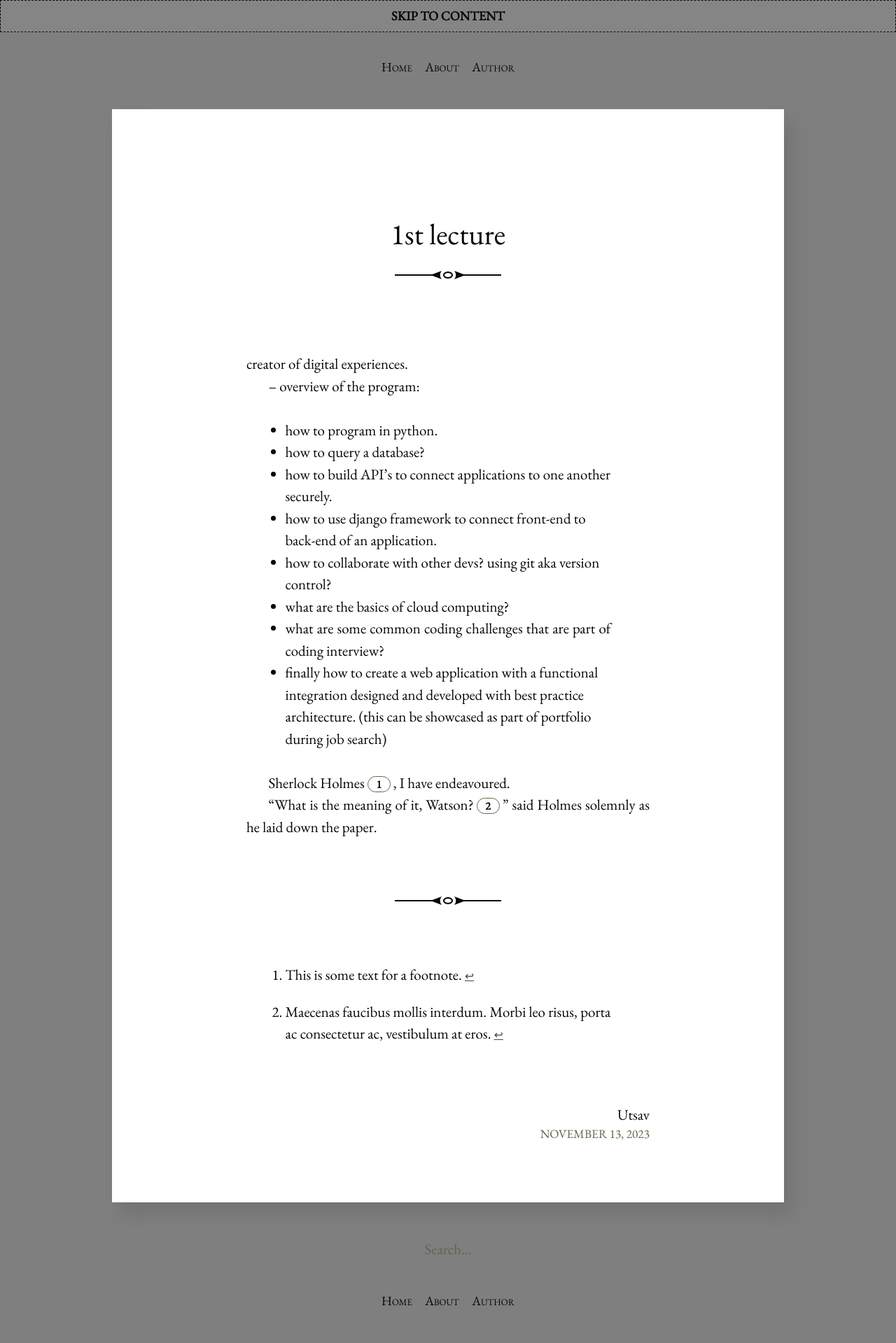
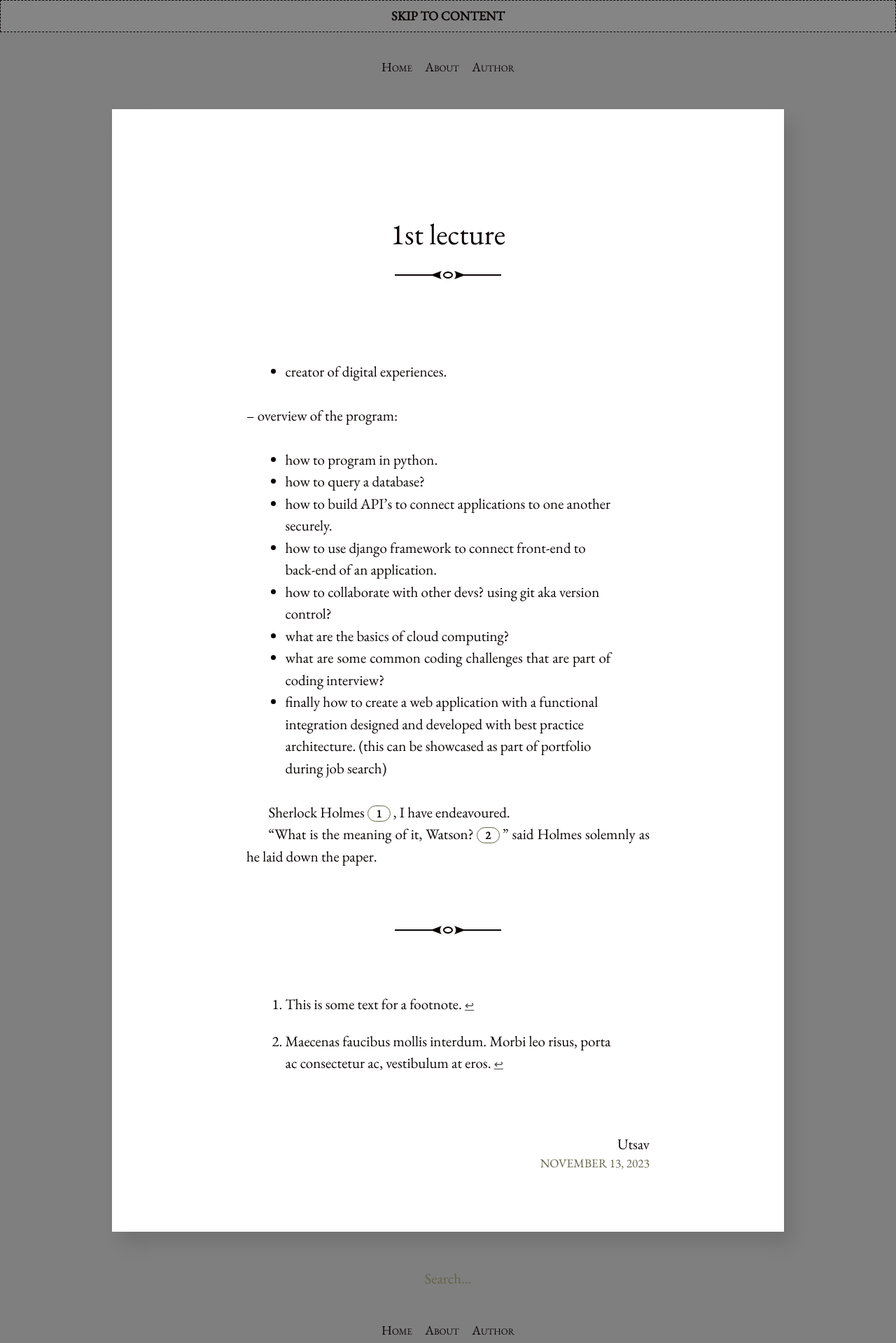
Before and after one commit to utsavgwa/logs, a Jekyll site: the page built from _posts/2023-11-13-1st- lecture.md, in a window 1280 px wide. Shown: the whole page at 70% size. Built offline with Jekyll 4.4.1, drawn with Linux system fonts in a browser that asks for light colours; before the commit the page ends 1877 px from its top, so only the background shows below that.

```diff
--- a/_posts/2023-11-13-1st- lecture.md
+++ b/_posts/2023-11-13-1st- lecture.md
@@ -5,7 +5,7 @@ author: "Utsav"
 categories: Back-End Dev
 ---
 
-creator of digital experiences.
+- creator of digital experiences.
 
 -- overview of the program:
 
```
